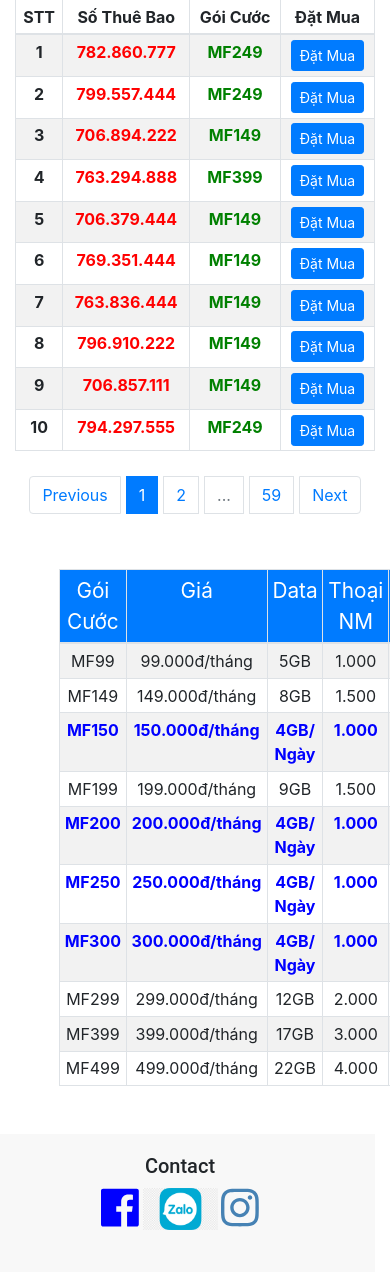
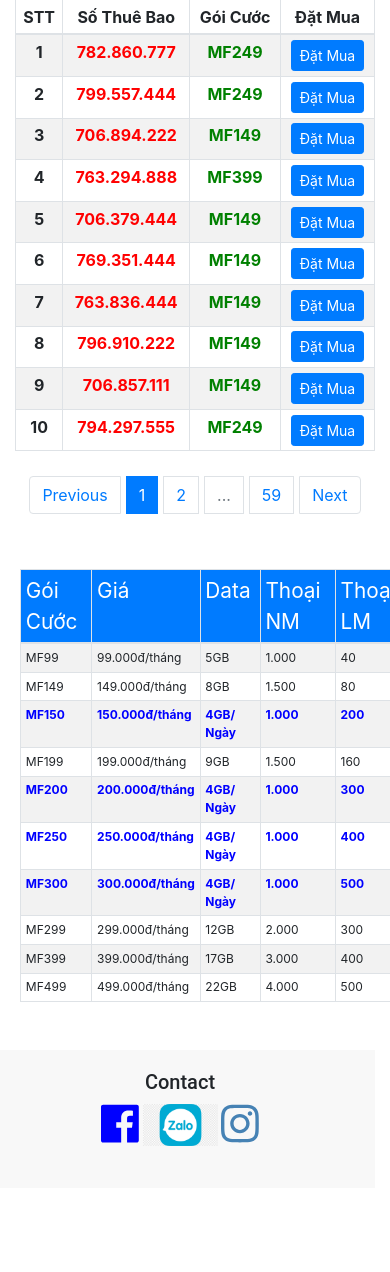
Before and after one commit to Cuongtq88/simmobi, a Flask app: page /trasau in a window 390 px wide; the page is wider, and only the part inside the window is pictured. Shown: the part 491-1763 px from the top of that part. After the commit the page ends 1637 px from the top of that part, so only its background shows below. Run offline with Flask 2, Linux system fonts and the light colour scheme; data comes from the database, SQL or seed files in the repository; some libraries are stand-ins or nearby versions; some web fonts are replaced.

Commit message:
thay đổi bảng gói cước

```diff
--- a/static/css/styles.css
+++ b/static/css/styles.css
@@ -43,9 +43,7 @@ and (max-device-width : 480px) {
 }
 .banggoicuoc{
     width: 100%
-    left: 0px;
-    position: relative;
-    background-color: yellow;
+    text-align: left;
 }
 .title-goicuoc{
     font-size: 2rem;
@@ -211,11 +209,12 @@ color: #4682B4;
 @media screen and (max-width: 1200px) {
   .banggoicuoc{
     position: relative;
-    width:80%;
+    width:100%;
     top:5%;
+    font-size: 12px;
     bottom: 5%;
-    text-align: center;
-    margin: 50px auto 20px auto;
+    text-align: left;
+    margin: 50px 0px 20px 0px;
     padding-right: 0;
   }
    .title-goicuoc{
```
